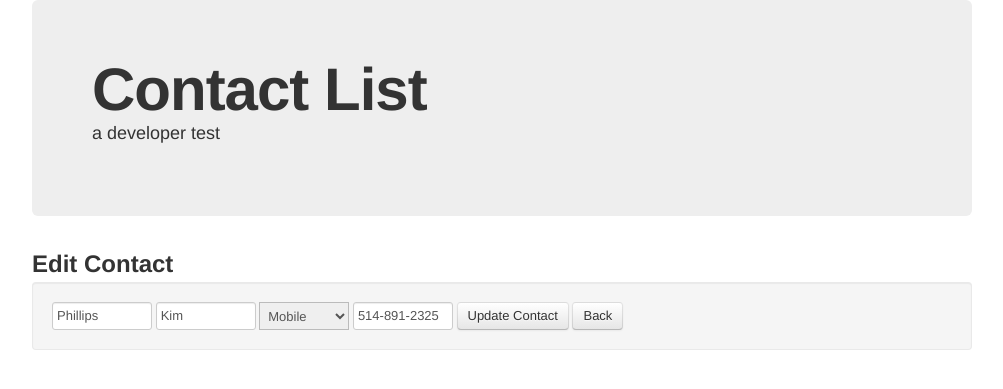
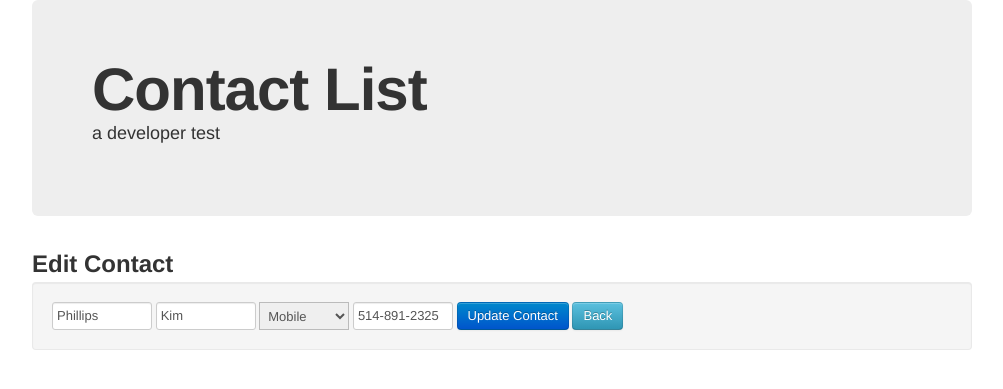
Before and after one commit to robertbrockie/contact_list, a PHP site: page /index.php?action=edit&id=1 in a window 1280 px wide. Shown: the top 389 px of the page, without its empty margins (138-1141 px from the left). Run offline with PHP 8.4, Linux system fonts and the light colour scheme; data comes from the database, SQL or seed files in the repository.

Commit message:
Added some button styles.

```diff
--- a/public_html/media/js/script.js
+++ b/public_html/media/js/script.js
@@ -148,7 +148,7 @@ function EditContact(id)
 						+ " <option value='OTHER'>OTHER</option>"
 						+ "</select></td>"
 						+ "<td><input type='text' id='edit_number_"+id+"' value='"+number+"'/></td>"
-						+ "<td><a href='#'' class='btn' onclick='UpdateContact("+id+"); return false;''>edit</a></td>"
+						+ "<td><a href='#'' class='btn btn-primary' onclick='UpdateContact("+id+"); return false;''>edit</a></td>"
 						+ "<td><a href='index.php' class='btn'>close</a></td>";
 	//change time.
 	$('#row_'+id).html(edit_row_html);
--- a/public_html/view/add_contact.php
+++ b/public_html/view/add_contact.php
@@ -12,7 +12,7 @@
 	</select>
 	<input type="text" id="add_number" name="number" placeholder="Phone Number" value="<?= $vals['number'] ?>">
 
-    <input type="submit" class="btn" name="submit" onclick="AddContact(); return false;" value="Add Contract"/>
+    <input type="submit" class="btn btn-primary" name="submit" onclick="AddContact(); return false;" value="Add Contract"/>
 </form>
 
 <?php if(isset($errors)) { include('view/errors.php'); } ?>
--- a/public_html/view/edit_contact.php
+++ b/public_html/view/edit_contact.php
@@ -14,8 +14,8 @@
 		</select>
 		<input type="text" name="number" class="input-small" placeholder="Phone Number" value="<?= $contact->number ?>">
 
-	    <button type="submit" class="btn" name="submit">Update Contact</button>
-	    <a href="index.php" class="btn" name="Back">Back</a>
+	    <button type="submit" class="btn btn-primary" name="submit">Update Contact</button>
+	    <a href="index.php" class="btn btn-info" name="Back">Back</a>
 	</form>
     <?php if(isset($errors)) { include('view/errors.php'); } ?>
 </div>
--- a/public_html/view/edit_row.php
+++ b/public_html/view/edit_row.php
@@ -16,6 +16,6 @@
 	<option value="OTHER">OTHER</option>
 </select></td>
 <td><input type="text" id="edit_number_<?= $contact->id ?>" value="<?= $contact->number ?>"/></td>
-<td><a href="#" class="btn" onclick="UpdateContact(<?= $contact->id ?>); return false;">edit</a></td>
+<td><a href="#" class="btn btn-primary" onclick="UpdateContact(<?= $contact->id ?>); return false;">edit</a></td>
 <td><a href="index.php" class="btn">close</a></td>
 <?php } ?>
```
